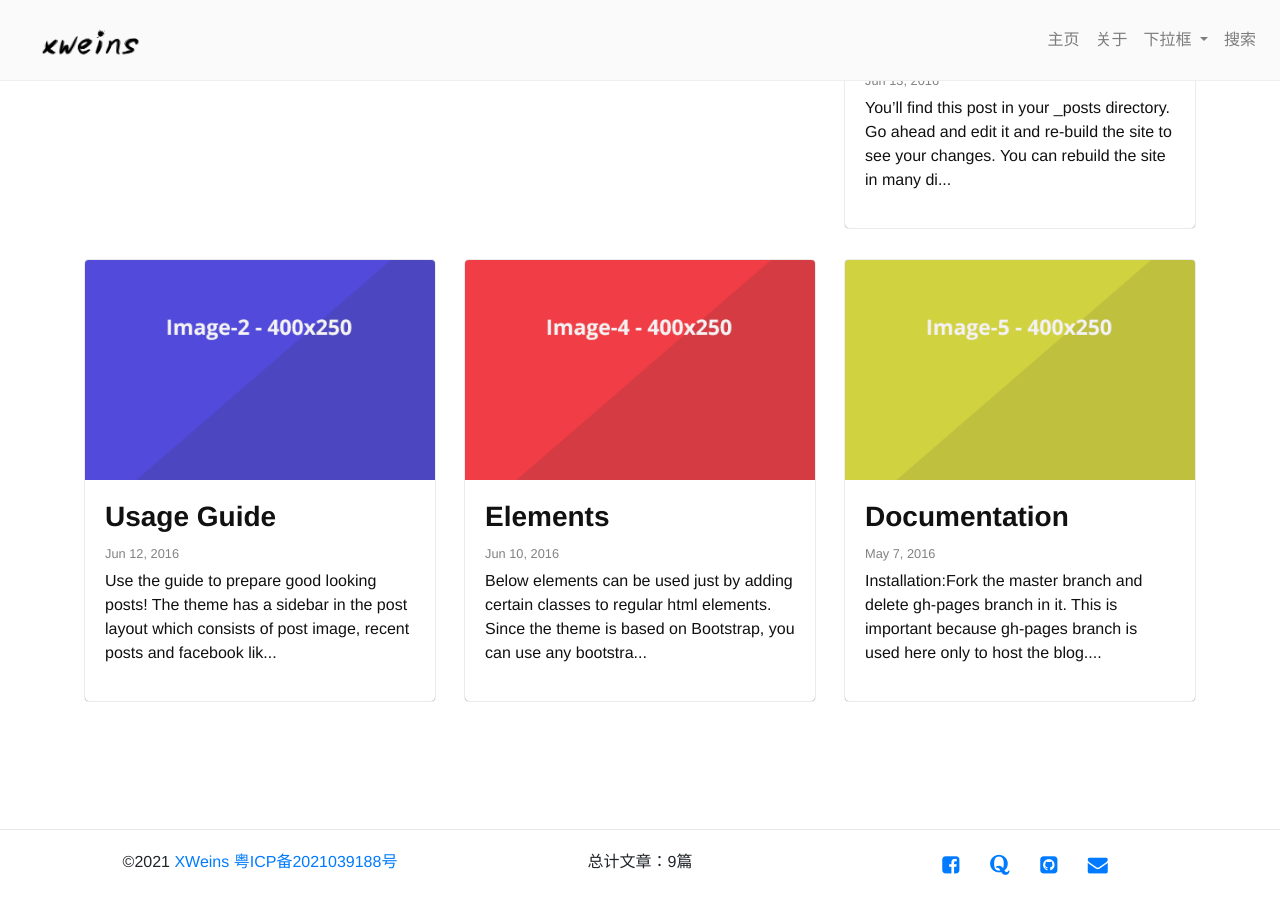
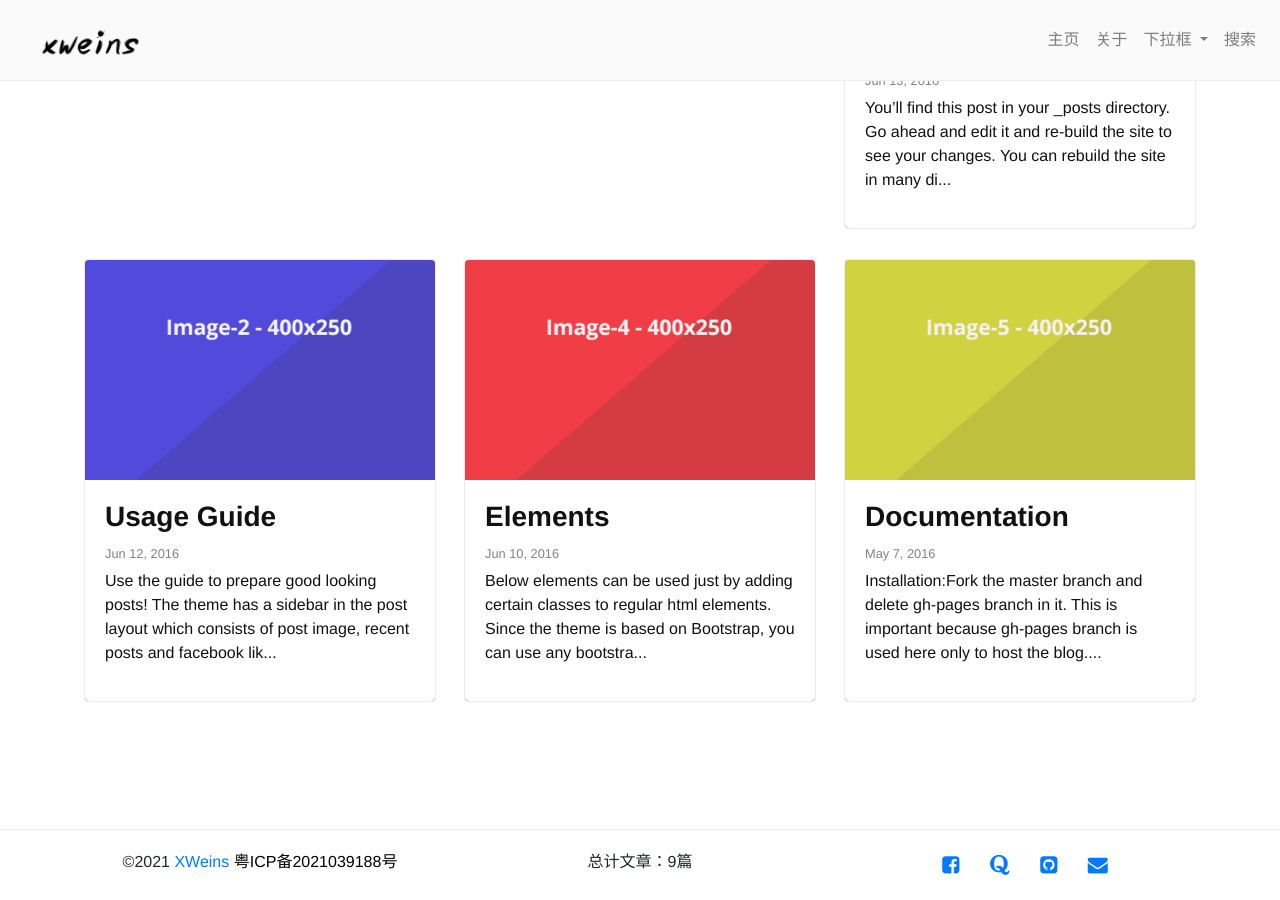
Before and after one commit to xlostpath/xlostway.github.io, a Jekyll site: the page built from index.html, in a window 1280 px wide and 900 px high, scrolled down 621 px. Built offline with Jekyll 4.4.1, drawn with Linux system fonts in a browser that asks for light colours; some web fonts are replaced; the list of posts is cut into pages by our own code.

Commit message:
change AQ color

```diff
--- a/_includes/footer.html
+++ b/_includes/footer.html
@@ -10,7 +10,7 @@
         >
       {% endif %}
       {% if site.record_number.name %}
-        <a target="_blank" href="{{site.record_number.link}}"
+        <a target="_blank" style='color:black' href="{{site.record_number.link}}"
           >{{site.record_number.name}}</a
         >
       {% endif %}
```
